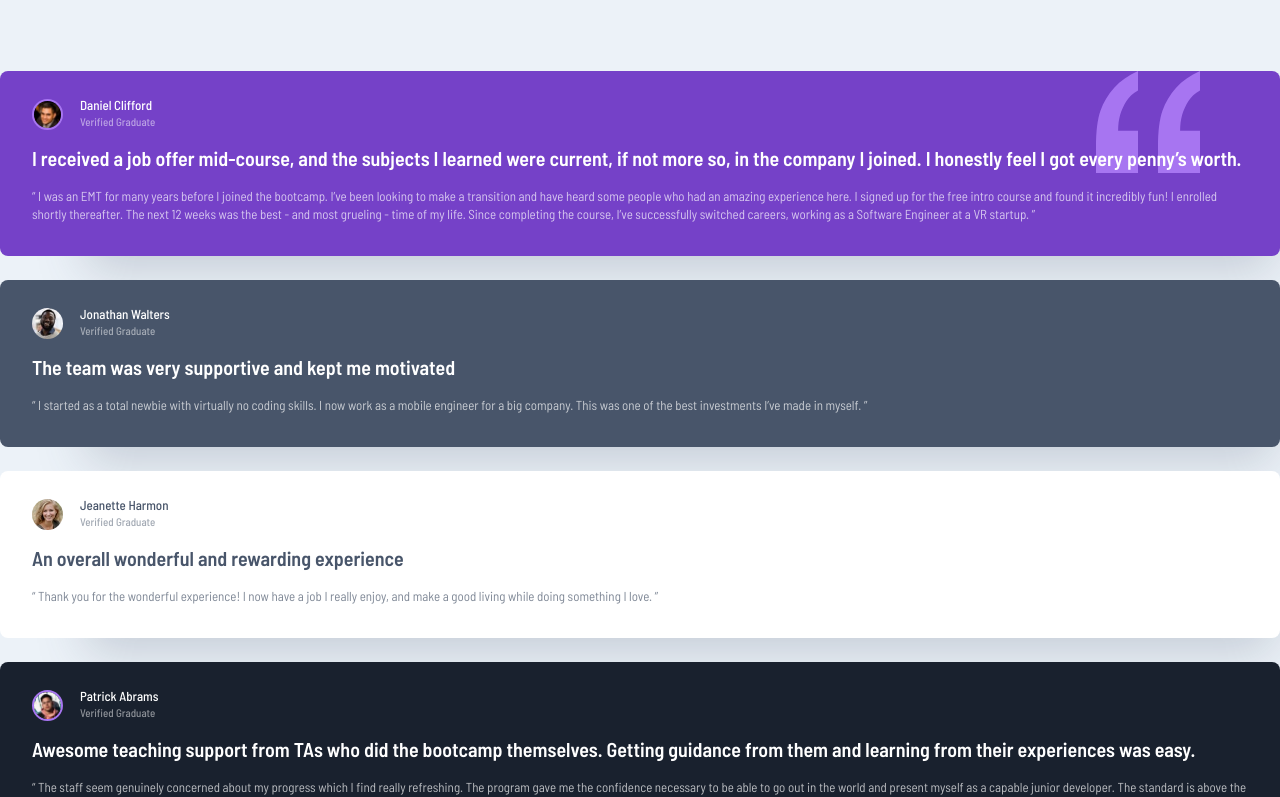
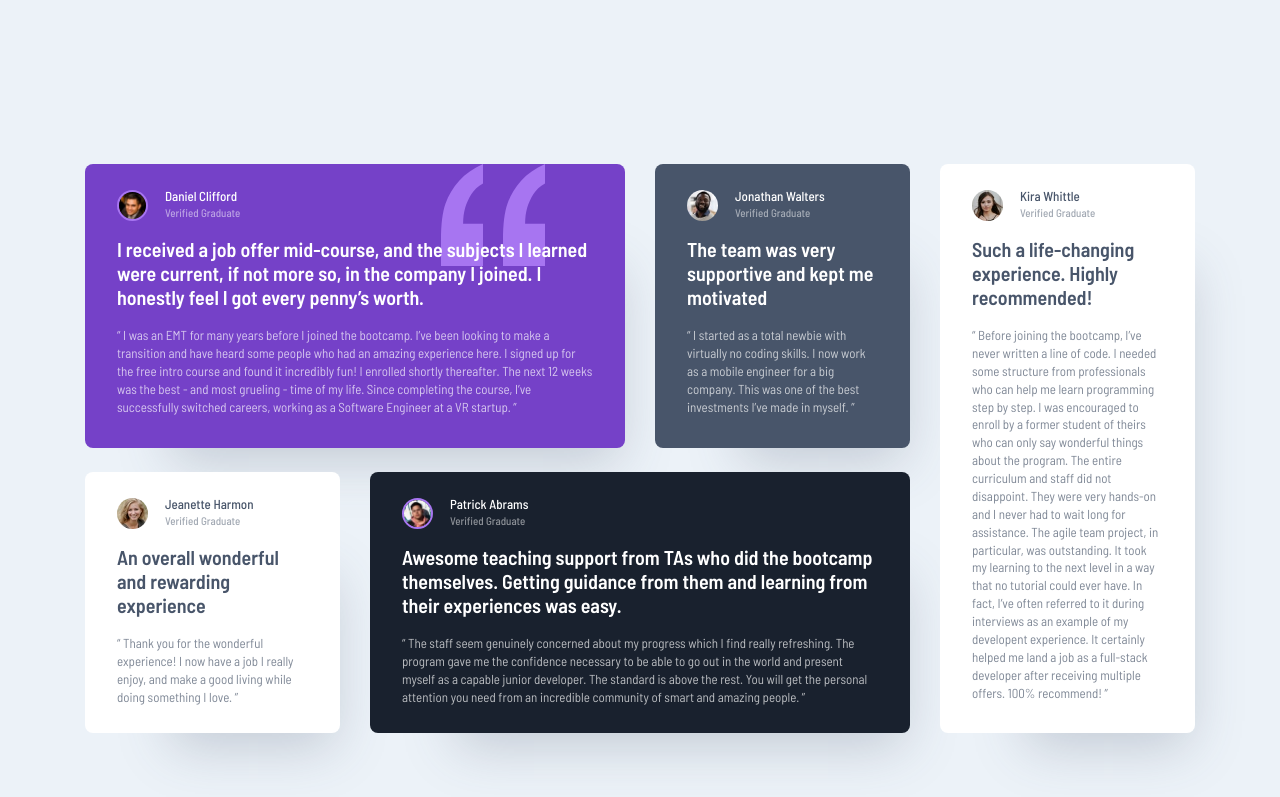
Before and after one commit to edpau/fm_testimonials_grid_section, a React (Vite) app: page / in a window 1280 px wide. Shown: the top 797 px of the page. Built offline with nearby package versions, Linux system fonts and the light colour scheme.

Commit message:
feat: update TestimonialContainer with responsive grid layout

```diff
--- a/src/components/TestimonialContainer.jsx
+++ b/src/components/TestimonialContainer.jsx
@@ -1,17 +1,45 @@
-import Testimonial from "./Testimonial"
-import { graduates } from "../constants/testimonialsData.js"
+import Testimonial from "./Testimonial";
+import { graduates } from "../constants/testimonialsData.js";
 
 const TestimonialContainer = () => {
   return (
-  <main className="py-[71px] space-y-6">
-    {
-        graduates.map((graduate)=>(
-            <Testimonial graduate={graduate} key={graduate.id} />
-        ))
+    <main className="mx-auto max-w-[87%] space-y-6 py-[71px] sm:grid sm:max-w-[1150px] sm:grid-cols-4 sm:grid-rows-[repeat(2,auto)] sm:gap-x-[1.875rem] sm:gap-y-6 sm:space-y-0 sm:px-5 sm:py-0 sm:pt-[10.25rem]">
+      {graduates.map((graduate, index) => {
+        let gridClasses = "";
 
-    }
-  </main>
-  )
-}
+        switch (index) {
+          case 0:
+            gridClasses =
+              "sm:col-start-1 sm:col-end-3 sm:row-start-1 sm:row-end-2 sm:pt-[1.625rem]";
+            break;
+          case 1:
+            gridClasses =
+              "sm:col-start-3 sm:col-end-4 sm:row-start-1 sm:row-end-2 sm:pt-[1.625rem]";
+            break;
+          case 2:
+            gridClasses =
+              "sm:col-start-1 sm:col-end-2 sm:row-start-2 sm:row-end-3 sm:py-[1.625rem]";
+            break;
+          case 3:
+            gridClasses =
+              "sm:col-start-2 sm:col-end-4 sm:row-start-2 sm:row-end-3 sm:py-[1.625rem]";
+            break;
+          case 4:
+            gridClasses =
+              "sm:col-start-4 sm:col-end-5 sm:row-start-1 sm:row-end-3 sm:py-[1.625rem]";
+            break;
+        }
 
-export default TestimonialContainer
+        return (
+          <Testimonial
+            graduate={graduate}
+            key={graduate.id}
+            gridClasses={gridClasses}
+          />
+        );
+      })}
+    </main>
+  );
+};
+
+export default TestimonialContainer;
```
